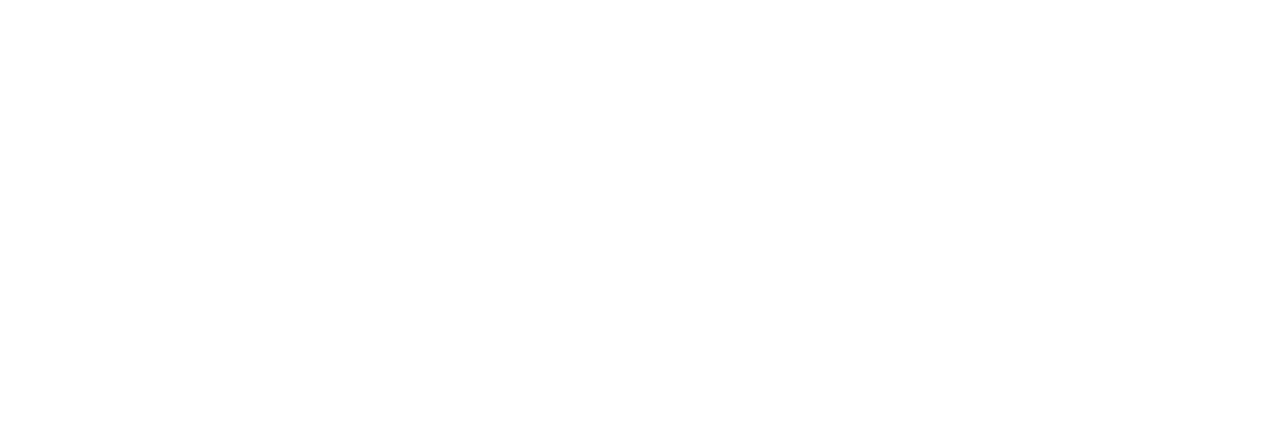
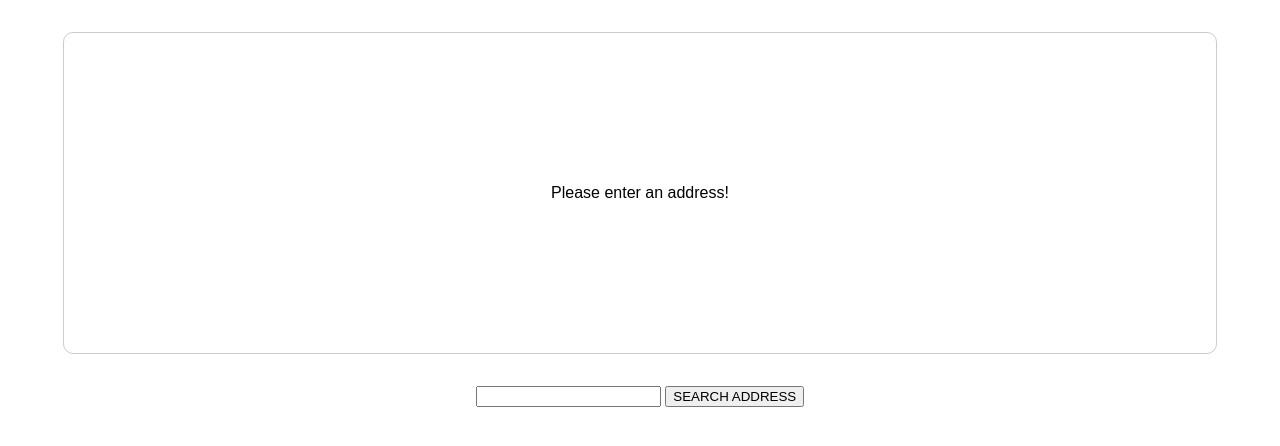
Before and after one commit to britok30/typescript-share-map, a website built with webpack: page index.html in a window 1280 px wide. Built offline with nearby package versions, Linux system fonts and the light colour scheme.

Commit message:
set up design + ts

```diff
--- /dev/null
+++ b/app.css
@@ -0,0 +1,27 @@
+html {
+    font-family: sans-serif;
+}
+
+html,
+body {
+    margin: 0;
+    padding: 0;
+    box-sizing: border-box;
+}
+
+#map {
+    width: 90%;
+    height: 20rem;
+    border: 1px solid #ccc;
+    border-radius: 10px;
+    margin: 2rem auto;
+    display: flex;
+    justify-content: center;
+    align-items: center;
+    text-align: center;
+}
+
+form {
+    text-align: center;
+    margin: 2rem auto;
+}
--- a/index.html
+++ b/index.html
@@ -1,12 +1,20 @@
 <!DOCTYPE html>
 <html lang="en">
     <head>
-  <meta charset="UTF-8">
-  <meta name="viewport" content="width=device-width, initial-scale=1.0">
-  <meta http-equiv="X-UA-Compatible" content="ie=edge">
+        <meta charset="UTF-8" />
+        <meta name="viewport" content="width=device-width, initial-scale=1.0" />
+        <meta http-equiv="X-UA-Compatible" content="ie=edge" />
         <title>Understanding TypeScript</title>
         <script src="dist/bundle.js" defer></script>
+        <link rel="stylesheet" href="app.css" />
     </head>
     <body>
+        <div id="map">
+            <p>Please enter an address!</p>
+        </div>
+        <form>
+            <input type="text" id="address" />
+            <button type="submit">SEARCH ADDRESS</button>
+        </form>
     </body>
 </html>
--- a/src/app.ts
+++ b/src/app.ts
@@ -1 +1,13 @@
 // Code goes here!
+const form = document.querySelector('form')!;
+const addressInput = document.getElementById('address')! as HTMLInputElement;
+
+function searchAddressHandler(event: Event) {
+    event.preventDefault();
+
+    const enteredAddress = addressInput.value;
+
+    // send this to Google's Api
+}
+
+form.addEventListener('submit', searchAddressHandler);
```
Also changed, not shown: 1 other file. Lines whose indentation alone changed are shown as unchanged.
